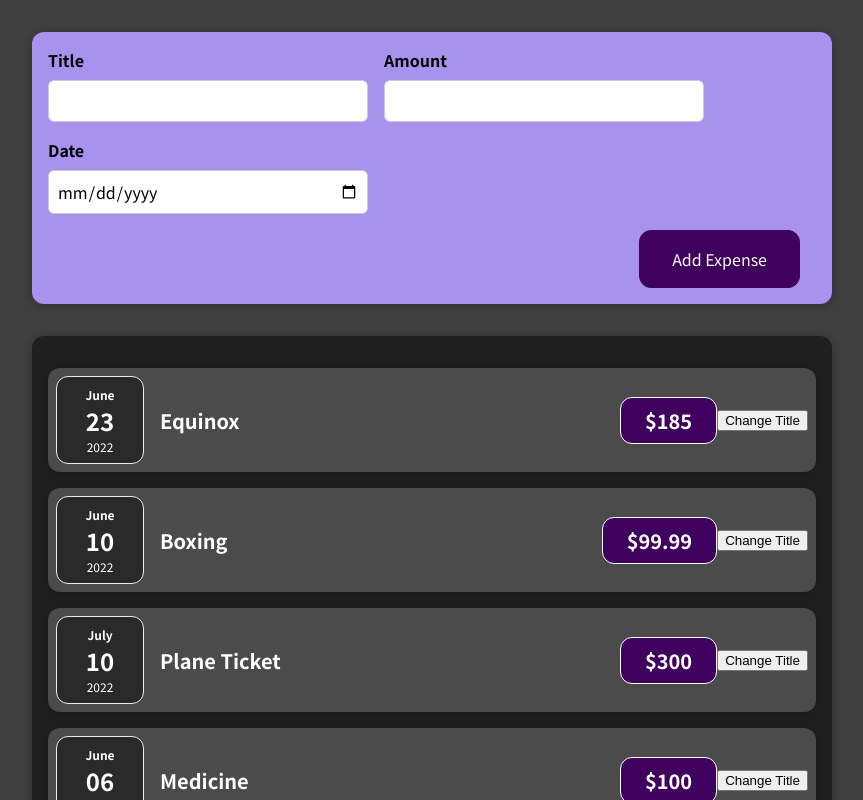
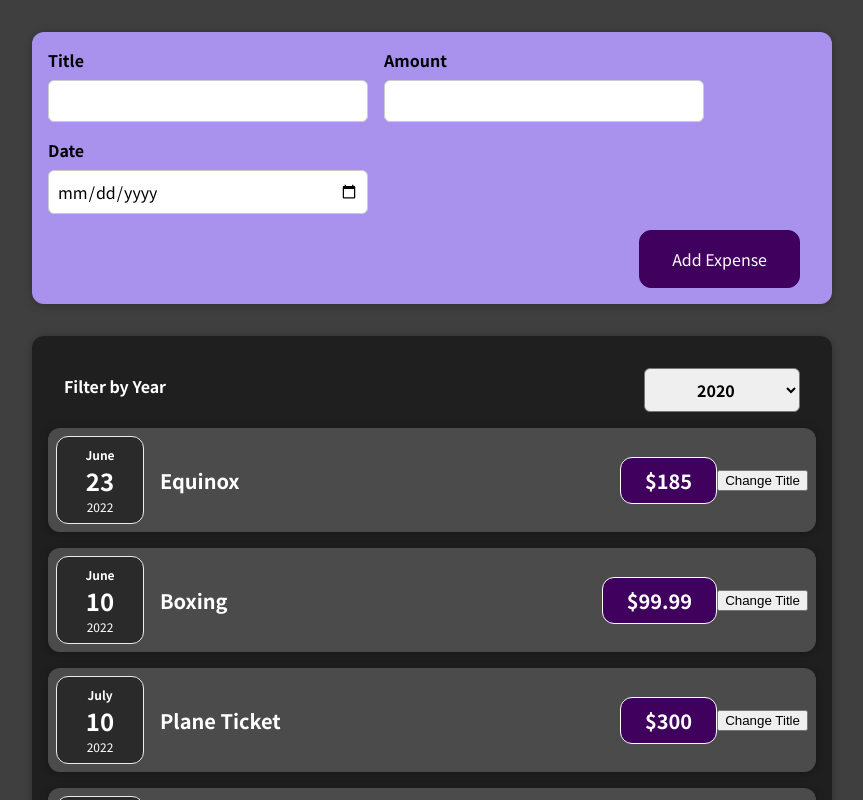
Before and after one commit to meredithbloom/react-udemy-expenses, a React (Create React App) app: page / in a window 1280 px wide. Shown: the top 800 px of the page, without its empty margins (208-1071 px from the left). Built offline with nearby package versions, Linux system fonts and the light colour scheme.

Commit message:
expenses filter added sans lologic

```diff
--- a/src/App.js
+++ b/src/App.js
@@ -2,7 +2,7 @@
 import ExpenseItem from './components/Expenses/ExpenseItem'
 import Expenses from './components/Expenses/Expenses';
 import NewExpense from './components/NewExpense/NewExpense';
-
+import ExpensesFilter from './components/Expenses/ExpensesFilter';
 
 const App = () => {
   const expenses = [
@@ -12,9 +12,16 @@
     { id: 'e4', title: 'Medicine', amount: 100, date: new Date(2022, 5, 6) }
   ]
 
+  const addExpenseHandler = (expense) => {
+    console.log('in app.js')
+    console.log(expense)
+  }
+
+
+
   return (
     <div>
-      <NewExpense />
+      <NewExpense onAddExpense={addExpenseHandler}/>
       <Expenses expenses={expenses}/>
     </div>
   )
--- a/src/components/Expenses/Expenses.js
+++ b/src/components/Expenses/Expenses.js
@@ -1,13 +1,21 @@
-import React from 'react'
+import React, {useState} from 'react'
 import ExpenseItem from "./ExpenseItem"
 import './Expenses.css'
+import ExpensesFilter from './ExpensesFilter'
 import Card from '../UI/Card'
 
 const Expenses = (props) => {
     const expenses = [...props.expenses]
+    const [filteredYear, setFilteredYear] = useState('2020')
+
+    const filterChangeHandler = (selectedYear) => {
+        setFilteredYear(selectedYear)
+    }
 
     return (
+        <div>
             <Card className='expenses'>
+                <ExpensesFilter selected={filteredYear} onChangeFilter={filterChangeHandler}/>
                 <ExpenseItem
                     title={expenses[0].title}
                     amount={expenses[0].amount}
@@ -25,6 +33,7 @@
                     amount={expenses[3].amount}
                     date={expenses[3].date }/>
             </Card>
+        </div>
     )
 
 
--- /dev/null
+++ b/src/components/Expenses/ExpensesFilter.css
@@ -0,0 +1,24 @@
+.expenses-filter {
+    color: white;
+    padding: 0 1rem;
+}
+
+.expenses-filter__control {
+    display: flex;
+    width: 100%;
+    align-items: center;
+    justify-content: space-between;
+    margin: 1rem 0;
+}
+
+.expenses-filter label {
+    font-weight: bold;
+    margin-bottom: 0.5rem;
+}
+
+.expenses-filter select {
+    font: inherit;
+    padding: 0.5rem 3rem;
+    font-weight: bold;
+    border-radius: 6px;
+}
--- /dev/null
+++ b/src/components/Expenses/ExpensesFilter.js
@@ -0,0 +1,30 @@
+import React, { useState } from 'react'
+import './ExpensesFilter.css'
+
+const ExpensesFilter = (props) => {
+
+
+    const yearFilterChangeHandler = (event) => {
+        props.onChangeFilter(event.target.value)
+    }
+
+
+
+    return (
+        <div className='expenses-filter'>
+            <div className='expenses-filter__control'>
+                <label>Filter by Year</label>
+                <select value={props.selected} onChange={yearFilterChangeHandler}>
+                    <option value='2022'>2022</option>
+                    <option value='2021'>2021</option>
+                    <option value='2020'>2020</option>
+                    <option value='2019'>2019</option>
+                </select>
+            </div>
+        </div>
+    )
+
+
+}
+
+export default ExpensesFilter
--- a/src/components/NewExpense/ExpenseForm.js
+++ b/src/components/NewExpense/ExpenseForm.js
@@ -1,38 +1,93 @@
 import React, {useState} from 'react'
 import './ExpenseForm.css'
 
-const ExpenseForm = () => {
+const ExpenseForm = (props) => {
 
+    // managing separate state objects
     const [enteredTitle, setEnteredTitle] = useState('')
     const [enteredAmount, setEnteredAmount] = useState('')
     const [enteredDate, setEnteredDate] = useState('')
 
+    // managing everything with a single state object
+    // const [userInput, setUserInput] = useState({
+    //     enteredTitle: '',
+    //     enteredAmount: '',
+    //     enteredDate: '',
+    // })
+
     const titleChangeHandler = (event) => {
         setEnteredTitle(event.target.value)
+        // setUserInput({
+        //     ...userInput,
+        //     enteredTitle: event.target.value
+        // })
+
+        //setUserInput = ((prevState) => {
+        //return {...prevState, enteredTitle: event.target.value}
+        //})
     }
 
     const amountChangeHandler = (event) => {
         setEnteredAmount(event.target.value)
+        // setUserInput({
+        //     ...userInput,
+        //     enteredAmount: event.target.value
+        // })
     }
 
     const dateChangeHandler = (event) => {
         setEnteredDate(event.target.value)
+        // setUserInput({
+        //     ...userInput,
+        //     enteredDate: event.target.value
+        // })
     }
 
+    const submitHandler = (event) => {
+        event.preventDefault()
+        const expenseData = {
+            title: enteredTitle,
+            amount: enteredAmount,
+            date: new Date(enteredDate)
+        }
+        props.onSaveExpenseData(expenseData)
+        setEnteredAmount('')
+        setEnteredDate('')
+        setEnteredTitle('')
+    }
+
+
+
     return (
-        <form>
+        <form onSubmit={submitHandler}>
             <div className="new-expense__controls">
                 <div className="new-expense__control">
                     <label>Title</label>
-                    <input type='text' onChange={titleChangeHandler}/>
+                    <input
+                        type='text'
+                        value={enteredTitle}
+                        onChange={titleChangeHandler}
+                    />
                 </div>
                 <div className="new-expense__control">
                     <label>Amount</label>
-                    <input type='number' min="0.01" step="0.01" onChange={amountChangeHandler}/>
+                    <input
+                        type='number'
+                        value={enteredAmount}
+                        min="0.01"
+                        step="0.01"
+                        onChange={amountChangeHandler}
+                    />
                 </div>
                 <div className="new-expense__control">
                     <label>Date</label>
-                    <input type='date' min="2019-01-01" max="2022-12-31" onChange={dateChangeHandler}/>
+                    <input
+                        type='date'
+                        min="2019-01-01"
+                        max="2022-12-31"
+                        value={enteredDate}
+                        onChange={dateChangeHandler}
+                    />
                 </div>
             </div>
             <div className="new-expense__actions">
--- a/src/components/NewExpense/NewExpense.js
+++ b/src/components/NewExpense/NewExpense.js
@@ -2,11 +2,20 @@
 import './NewExpense.css'
 import ExpenseForm from './ExpenseForm'
 
-const NewExpense = () => {
+const NewExpense = (props) => {
+
+    const onSaveExpenseDataHandler = (enteredExpenseData) => {
+        const expenseData = {
+            ...enteredExpenseData,
+            id: Math.random().toString()
+        }
+        console.log(expenseData)
+        props.onAddExpense(expenseData)
+    }
 
     return (
         <div className='new-expense'>
-            <ExpenseForm />
+            <ExpenseForm onSaveExpenseData={onSaveExpenseDataHandler}/>
         </div>
     )
 }
```
Lines whose indentation alone changed are shown as unchanged.
